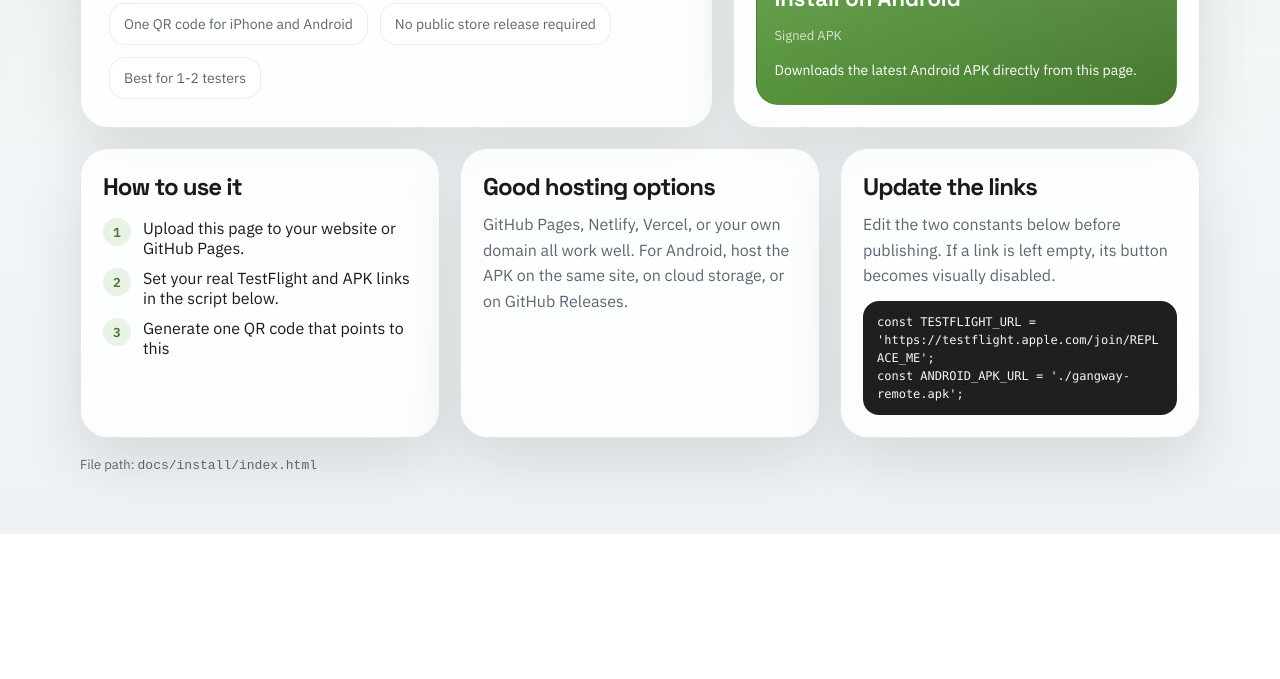
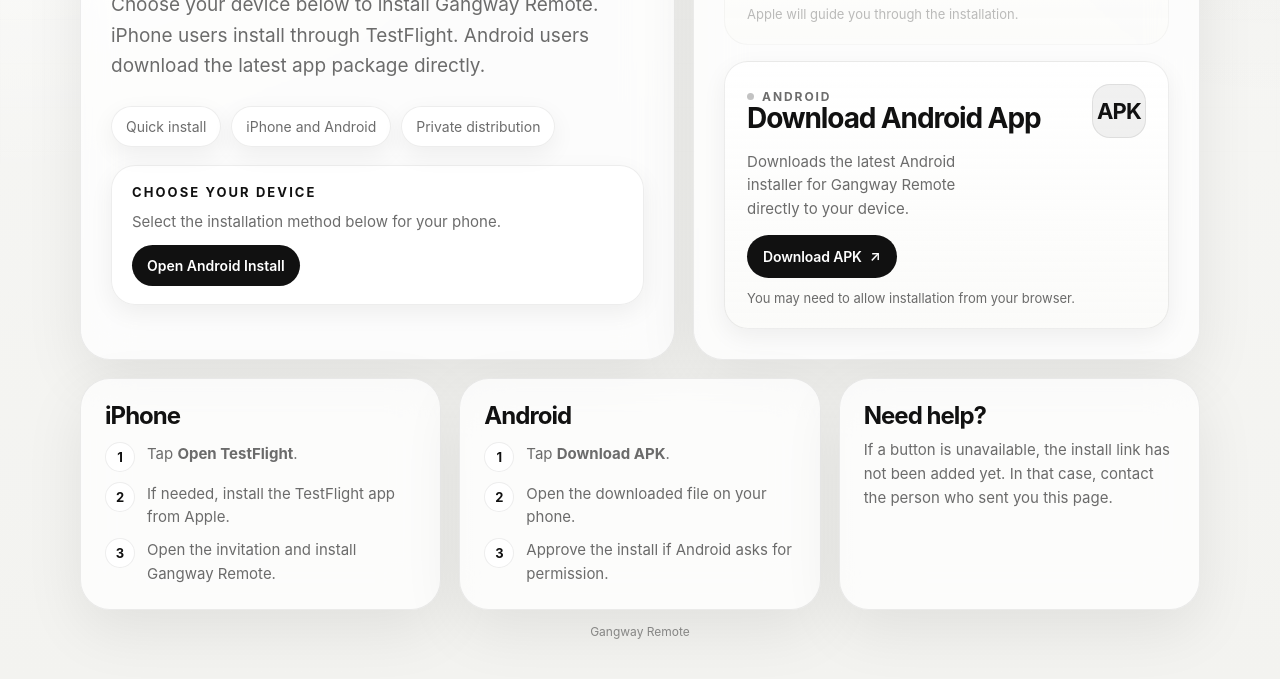
Before and after one commit to Theo2402/gangway-remote-install, a plain HTML site: page index.html in a window 1280 px wide. Shown: the part 377-1056 px from the top of the page. Before the commit the page ends 911 px from the top, so only its background shows below. Drawn offline with Linux system fonts and the light colour scheme.

Commit message:
Update install page

```diff
--- a/index.html
+++ b/index.html
@@ -1,51 +1,50 @@
 <!doctype html>
 <html lang="en">
+
 <head>
   <meta charset="utf-8" />
-    <meta
-      name="viewport"
-      content="width=device-width, initial-scale=1, viewport-fit=cover"
-    />
-    <title>Gangway Remote Install</title>
-    <meta
-      name="description"
-      content="Install Gangway Remote on iPhone or Android."
-    />
-    <link rel="preconnect" href="https://fonts.googleapis.com" />
-    <link rel="preconnect" href="https://fonts.gstatic.com" crossorigin />
-    <link
-      href="https://fonts.googleapis.com/css2?family=Space+Grotesk:wght@500;700&family=IBM+Plex+Sans:wght@400;500;600&display=swap"
-      rel="stylesheet"
-    />
+  <meta name="viewport" content="width=device-width, initial-scale=1, viewport-fit=cover" />
+  <title>Gangway Remote</title>
+  <meta name="description" content="Download Gangway Remote for iPhone or Android." />
   <style>
     :root {
-        --bg: #eef2f4;
-        --bg-grid: rgba(19, 26, 32, 0.05);
-        --surface: rgba(255, 255, 255, 0.84);
-        --surface-strong: #ffffff;
-        --text: #171b1f;
-        --text-soft: #5d6772;
-        --line: rgba(24, 31, 37, 0.1);
-        --shadow: 0 24px 60px rgba(24, 31, 37, 0.12);
-        --ios: #111111;
-        --android: #5b9a40;
-        --android-dark: #467930;
-        --chip: rgba(255, 255, 255, 0.68);
+      --bg: #f3f3f0;
+      --surface: rgba(255, 255, 255, 0.72);
+      --surface-strong: rgba(255, 255, 255, 0.92);
+      --line: rgba(28, 28, 30, 0.08);
+      --line-strong: rgba(28, 28, 30, 0.14);
+      --text: #111111;
+      --text-soft: rgba(17, 17, 17, 0.62);
+      --shadow: 0 20px 60px rgba(17, 17, 17, 0.08);
+      --shadow-soft: 0 8px 24px rgba(17, 17, 17, 0.06);
+      --button: #111111;
+      --button-hover: #222222;
+      --button-text: #ffffff;
     }
 
     * {
       box-sizing: border-box;
     }
 
+    html {
+      scroll-behavior: smooth;
+    }
+
     body {
       margin: 0;
       min-height: 100vh;
-        font-family: "IBM Plex Sans", sans-serif;
       color: var(--text);
+      font-family:
+        -apple-system,
+        BlinkMacSystemFont,
+        "SF Pro Display",
+        "SF Pro Text",
+        "Helvetica Neue",
+        sans-serif;
       background:
-          radial-gradient(circle at top left, rgba(91, 154, 64, 0.12), transparent 32%),
-          radial-gradient(circle at top right, rgba(17, 17, 17, 0.06), transparent 28%),
-          linear-gradient(180deg, #f7fafb 0%, var(--bg) 100%);
+        radial-gradient(circle at top left, rgba(255, 255, 255, 0.95), transparent 34%),
+        radial-gradient(circle at top right, rgba(0, 0, 0, 0.03), transparent 30%),
+        linear-gradient(180deg, #f7f7f5 0%, var(--bg) 100%);
     }
 
     body::before {
@@ -53,38 +52,38 @@
       position: fixed;
       inset: 0;
       pointer-events: none;
-        background-image:
-          linear-gradient(var(--bg-grid) 1px, transparent 1px),
-          linear-gradient(90deg, var(--bg-grid) 1px, transparent 1px);
-        background-size: 40px 40px;
-        mask-image: linear-gradient(180deg, rgba(0, 0, 0, 0.4), transparent 80%);
+      background:
+        linear-gradient(rgba(17, 17, 17, 0.03) 1px, transparent 1px),
+        linear-gradient(90deg, rgba(17, 17, 17, 0.03) 1px, transparent 1px);
+      background-size: 44px 44px;
+      mask-image: linear-gradient(180deg, rgba(0, 0, 0, 0.45), transparent 78%);
     }
 
     .shell {
-        width: min(1120px, calc(100vw - 32px));
+      width: min(1120px, calc(100vw - 28px));
       margin: 0 auto;
-        padding: 28px 0 48px;
+      padding: 18px 0 40px;
     }
 
     .hero {
       display: grid;
-        grid-template-columns: minmax(0, 1.15fr) minmax(320px, 0.85fr);
-        gap: 20px;
+      gap: 18px;
+      grid-template-columns: minmax(0, 1.08fr) minmax(320px, 0.92fr);
       align-items: stretch;
     }
 
     .panel,
     .card {
+      border-radius: 30px;
+      border: 1px solid var(--line);
       background: var(--surface);
-        backdrop-filter: blur(18px);
-        -webkit-backdrop-filter: blur(18px);
-        border: 1px solid var(--line);
-        border-radius: 28px;
+      backdrop-filter: blur(24px);
+      -webkit-backdrop-filter: blur(24px);
       box-shadow: var(--shadow);
     }
 
     .panel {
-        padding: 28px;
+      padding: 30px;
     }
 
     .eyebrow {
@@ -93,321 +92,454 @@
       gap: 10px;
       padding: 10px 14px;
       border-radius: 999px;
-        background: var(--chip);
-        border: 1px solid rgba(24, 31, 37, 0.08);
+      background: rgba(255, 255, 255, 0.8);
+      border: 1px solid var(--line);
+      color: var(--text-soft);
       font-size: 12px;
       font-weight: 600;
       letter-spacing: 0.18em;
       text-transform: uppercase;
-        color: var(--text-soft);
     }
 
     .eyebrow::before {
       content: "";
-        width: 10px;
-        height: 10px;
+      width: 9px;
+      height: 9px;
       border-radius: 999px;
-        background: var(--android);
-        box-shadow: 0 0 0 6px rgba(91, 154, 64, 0.15);
+      background: #111111;
     }
 
     h1,
-      h2 {
+    h2,
+    h3,
+    p {
       margin: 0;
-        font-family: "Space Grotesk", sans-serif;
+    }
+
+    h1 {
+      margin-top: 20px;
+      max-width: 11ch;
+      font-size: clamp(50px, 8vw, 88px);
+      line-height: 0.92;
+      letter-spacing: -0.055em;
+      font-weight: 700;
+    }
+
+    .lead {
+      max-width: 40rem;
+      margin-top: 18px;
+      font-size: 19px;
+      line-height: 1.62;
+      color: var(--text-soft);
+    }
+
+    .hero-meta {
+      margin-top: 24px;
+      display: flex;
+      flex-wrap: wrap;
+      gap: 10px;
+    }
+
+    .meta-pill {
+      padding: 11px 14px;
+      border-radius: 999px;
+      border: 1px solid var(--line);
+      background: rgba(255, 255, 255, 0.8);
+      font-size: 14px;
+      color: var(--text-soft);
+      box-shadow: var(--shadow-soft);
+    }
+
+    .install-panel {
+      display: grid;
+      gap: 16px;
+    }
+
+    .panel-head {
+      display: grid;
+      gap: 8px;
+    }
+
+    .panel-head h2 {
+      font-size: 34px;
+      line-height: 1;
       letter-spacing: -0.04em;
     }
 
-      h1 {
-        margin-top: 22px;
-        font-size: clamp(44px, 7vw, 74px);
-        line-height: 0.93;
-      }
-
-      .subtitle {
-        max-width: 56ch;
-        margin-top: 18px;
-        font-size: 18px;
-        line-height: 1.6;
-        color: var(--text-soft);
-      }
-
-      .meta {
-        display: flex;
-        flex-wrap: wrap;
-        gap: 12px;
-        margin-top: 22px;
-      }
-
-      .meta-chip {
-        padding: 11px 14px;
-        border-radius: 16px;
-        background: rgba(255, 255, 255, 0.68);
-        border: 1px solid rgba(24, 31, 37, 0.08);
-        font-size: 14px;
-        color: var(--text-soft);
-      }
-
-      .install-card {
-        display: grid;
-        gap: 14px;
-        padding: 22px;
-      }
-
-      .install-card h2 {
-        font-size: 28px;
-      }
-
-      .install-card p {
-        margin: 0;
+    .panel-head p {
       color: var(--text-soft);
       line-height: 1.55;
+      font-size: 15px;
     }
 
     .platform {
       position: relative;
-        overflow: hidden;
       display: grid;
-        gap: 10px;
-        padding: 18px;
-        border-radius: 22px;
+      gap: 12px;
+      text-decoration: none;
+      color: inherit;
+      padding: 22px;
+      border-radius: 24px;
       border: 1px solid var(--line);
-        text-decoration: none;
+      background: linear-gradient(180deg, rgba(255, 255, 255, 0.9), rgba(250, 250, 248, 0.8));
+      box-shadow: var(--shadow-soft);
       transition:
         transform 140ms ease,
         box-shadow 140ms ease,
-          border-color 140ms ease;
+        border-color 140ms ease,
+        background 140ms ease;
     }
 
     .platform:hover {
       transform: translateY(-1px);
-        box-shadow: 0 16px 34px rgba(24, 31, 37, 0.12);
+      box-shadow: 0 14px 30px rgba(17, 17, 17, 0.09);
+      border-color: var(--line-strong);
+      background: linear-gradient(180deg, rgba(255, 255, 255, 0.94), rgba(252, 252, 250, 0.9));
+    }
+
+    .platform.disabled,
+    .platform.disabled:hover {
+      transform: none;
+      cursor: default;
+      opacity: 0.45;
+      box-shadow: none;
+    }
+
+    .platform-top {
+      display: flex;
+      align-items: flex-start;
+      justify-content: space-between;
+      gap: 16px;
+    }
+
+    .platform-mark {
+      width: 54px;
+      height: 54px;
+      border-radius: 18px;
+      display: grid;
+      place-items: center;
+      background: rgba(17, 17, 17, 0.06);
+      border: 1px solid rgba(17, 17, 17, 0.08);
+      font-size: 22px;
+      font-weight: 700;
+      letter-spacing: -0.04em;
+    }
+
+    .platform small {
+      display: inline-flex;
+      align-items: center;
+      gap: 8px;
+      font-size: 12px;
+      font-weight: 700;
+      letter-spacing: 0.16em;
+      text-transform: uppercase;
+      color: var(--text-soft);
+    }
+
+    .platform small::before {
+      content: "";
+      width: 7px;
+      height: 7px;
+      border-radius: 999px;
+      background: rgba(17, 17, 17, 0.25);
     }
 
     .platform h3 {
-        margin: 0;
-        font-family: "Space Grotesk", sans-serif;
-        font-size: 22px;
+      font-size: 28px;
+      letter-spacing: -0.04em;
+      line-height: 1;
     }
 
-      .platform small {
-        color: rgba(255, 255, 255, 0.74);
-        font-size: 13px;
+    .platform p {
+      color: var(--text-soft);
+      line-height: 1.58;
+      font-size: 15px;
+      max-width: 28ch;
     }
 
-      .platform .hint {
+    .platform-cta {
+      margin-top: 2px;
+      display: inline-flex;
+      align-items: center;
+      gap: 8px;
+      padding: 13px 16px;
+      border-radius: 999px;
+      width: fit-content;
+      background: var(--button);
+      color: var(--button-text);
       font-size: 14px;
-        line-height: 1.5;
+      font-weight: 600;
+      letter-spacing: -0.01em;
     }
 
-      .platform.ios {
-        color: white;
-        background:
-          linear-gradient(180deg, rgba(255, 255, 255, 0.08), transparent),
-          linear-gradient(135deg, #202326 0%, var(--ios) 100%);
+    .platform-cta::after {
+      content: "↗";
+      font-size: 14px;
+      line-height: 1;
     }
 
-      .platform.android {
-        color: white;
-        background:
-          linear-gradient(180deg, rgba(255, 255, 255, 0.08), transparent),
-          linear-gradient(135deg, var(--android) 0%, var(--android-dark) 100%);
+    .platform.disabled .platform-cta {
+      background: rgba(17, 17, 17, 0.12);
+      color: rgba(17, 17, 17, 0.45);
     }
 
-      .platform.disabled {
-        cursor: default;
-        opacity: 0.55;
-        box-shadow: none;
+    .platform-note {
+      font-size: 13px;
+      color: var(--text-soft);
     }
 
-      .platform.disabled:hover {
-        transform: none;
+    .stack {
+      margin-top: 18px;
+      display: grid;
+      grid-template-columns: repeat(3, minmax(0, 1fr));
+      gap: 18px;
     }
 
-      .grid {
-        margin-top: 20px;
-        display: grid;
-        grid-template-columns: repeat(3, minmax(0, 1fr));
-        gap: 20px;
+    .card {
+      padding: 24px;
     }
 
+    .card h2 {
+      font-size: 24px;
+      letter-spacing: -0.04em;
+      line-height: 1.05;
+    }
+
+    .card p {
+      margin-top: 10px;
+      color: var(--text-soft);
+      line-height: 1.6;
+      font-size: 15px;
+    }
+
+    .steps {
+      margin-top: 14px;
+      display: grid;
+      gap: 10px;
+    }
+
+    .step {
+      display: grid;
+      grid-template-columns: 30px 1fr;
+      gap: 12px;
+      align-items: start;
+      color: var(--text-soft);
+      line-height: 1.55;
+      font-size: 15px;
+    }
+
+    .step-index {
+      display: grid;
+      place-items: center;
+      width: 30px;
+      height: 30px;
+      border-radius: 999px;
+      border: 1px solid var(--line);
+      background: rgba(255, 255, 255, 0.86);
+      color: #111111;
+      font-size: 13px;
+      font-weight: 700;
+    }
+
+    .smart-card {
+      margin-top: 18px;
+      padding: 18px 20px;
+      border-radius: 24px;
+      border: 1px solid var(--line);
+      background: var(--surface-strong);
+      box-shadow: var(--shadow-soft);
+      display: none;
+      gap: 10px;
+    }
+
+    .smart-card.active {
+      display: grid;
+    }
+
+    .smart-card strong {
+      font-size: 13px;
+      letter-spacing: 0.16em;
+      text-transform: uppercase;
+    }
+
+    .smart-card p {
+      color: var(--text-soft);
+      font-size: 15px;
+      line-height: 1.55;
+    }
+
+    .smart-card a {
+      margin-top: 2px;
+      width: fit-content;
+      text-decoration: none;
+      padding: 12px 15px;
+      border-radius: 999px;
+      background: #111111;
+      color: #ffffff;
+      font-size: 14px;
+      font-weight: 600;
+    }
+
+    .footer {
+      margin-top: 14px;
+      color: rgba(17, 17, 17, 0.46);
+      font-size: 12px;
+      text-align: center;
+    }
+
+    @media (max-width: 920px) {
+      .hero,
+      .stack {
+        grid-template-columns: 1fr;
+      }
+
+      .shell {
+        width: min(760px, calc(100vw - 22px));
+        padding-top: 12px;
+      }
+
+      .panel,
+      .card {
+        border-radius: 26px;
+      }
+    }
+
+    @media (max-width: 620px) {
+      .panel,
       .card {
         padding: 22px;
       }
 
-      .card h2 {
-        font-size: 24px;
+      h1 {
+        max-width: none;
+        font-size: clamp(42px, 13vw, 62px);
       }
 
-      .card p {
-        margin: 10px 0 0;
-        color: var(--text-soft);
-        line-height: 1.6;
+      .lead {
+        font-size: 17px;
       }
 
-      .steps {
-        margin: 16px 0 0;
-        padding: 0;
-        list-style: none;
-        display: grid;
-        gap: 10px;
-      }
-
-      .steps li {
-        display: grid;
-        grid-template-columns: 28px 1fr;
-        gap: 12px;
-        align-items: start;
-      }
-
-      .steps strong {
-        display: inline-grid;
-        place-items: center;
-        width: 28px;
-        height: 28px;
-        border-radius: 999px;
-        background: rgba(91, 154, 64, 0.12);
-        color: var(--android-dark);
-        font-size: 13px;
-        font-weight: 700;
-      }
-
-      .footer {
-        margin-top: 18px;
-        color: var(--text-soft);
-        font-size: 13px;
-      }
-
-      .code {
-        margin-top: 12px;
-        padding: 12px 14px;
-        border-radius: 16px;
-        background: rgba(17, 17, 17, 0.94);
-        color: #f4f7f8;
-        font-family: ui-monospace, SFMono-Regular, Menlo, Monaco, Consolas, monospace;
-        font-size: 12px;
-        line-height: 1.5;
-        white-space: pre-wrap;
-        word-break: break-word;
-      }
-
-      @media (max-width: 920px) {
-        .hero,
-        .grid {
-          grid-template-columns: 1fr;
-        }
-
-        .shell {
-          width: min(720px, calc(100vw - 24px));
-          padding-top: 18px;
-        }
-
-        .panel,
-        .card {
-          border-radius: 24px;
+      .platform h3 {
+        font-size: 24px;
       }
     }
   </style>
 </head>
+
 <body>
   <main class="shell">
     <section class="hero">
       <div class="panel">
         <div class="eyebrow">Gangway Remote</div>
-          <h1>Install the app on your phone.</h1>
-          <p class="subtitle">
-            Use the iPhone button for TestFlight, or the Android button for the
-            signed APK. This page is designed to sit behind one QR code for all
-            testers.
+        <h1>Download the app for your phone.</h1>
+        <p class="lead">
+          Choose your device below to install Gangway Remote. iPhone users install
+          through TestFlight. Android users download the latest app package
+          directly.
         </p>
-          <div class="meta">
-            <div class="meta-chip">One QR code for iPhone and Android</div>
-            <div class="meta-chip">No public store release required</div>
-            <div class="meta-chip">Best for 1-2 testers</div>
+        <div class="hero-meta">
+          <div class="meta-pill">Quick install</div>
+          <div class="meta-pill">iPhone and Android</div>
+          <div class="meta-pill">Private distribution</div>
+        </div>
+
+        <div id="smart-card" class="smart-card" aria-live="polite">
+          <strong id="smart-label">Recommended</strong>
+          <p id="smart-copy"></p>
+          <a id="smart-link" href="#" rel="noopener noreferrer">Continue</a>
         </div>
       </div>
 
-        <aside class="panel install-card">
-          <div>
+      <aside class="panel install-panel">
+        <div class="panel-head">
           <h2>Choose your device</h2>
           <p>
-              Android is ready now. iPhone via TestFlight will be added later.
-
+            If you are on iPhone, use TestFlight. If you are on Android, download
+            and install the Android app.
           </p>
         </div>
 
-          <a
-            id="ios-link"
-            class="platform ios"
-            href="#"
-            rel="noopener noreferrer"
-          >
-            <h3>Install on iPhone</h3>
-            <small>TestFlight</small>
-            <div class="hint">
-              Opens your TestFlight invitation link so testers can install the
-              native iPhone app.
+        <a id="ios-link" class="platform" href="#" rel="noopener noreferrer">
+          <div class="platform-top">
+            <div>
+              <small>iPhone</small>
+              <h3>Install with TestFlight</h3>
             </div>
+            <div class="platform-mark">iOS</div>
+          </div>
+          <p>
+            Opens the TestFlight invitation to install the iPhone version of
+            Gangway Remote.
+          </p>
+          <div class="platform-cta">Open TestFlight</div>
+          <div class="platform-note">Apple will guide you through the installation.</div>
         </a>
 
-          <a
-            id="android-link"
-            class="platform android"
-            href="#"
-            rel="noopener noreferrer"
-          >
-            <h3>Install on Android</h3>
-            <small>Signed APK</small>
-            <div class="hint">
-              Downloads the latest Android APK directly from this page.
-
+        <a id="android-link" class="platform" href="#" rel="noopener noreferrer">
+          <div class="platform-top">
+            <div>
+              <small>Android</small>
+              <h3>Download Android App</h3>
             </div>
+            <div class="platform-mark">APK</div>
+          </div>
+          <p>
+            Downloads the latest Android installer for Gangway Remote directly to
+            your device.
+          </p>
+          <div class="platform-cta">Download APK</div>
+          <div class="platform-note">You may need to allow installation from your browser.</div>
         </a>
       </aside>
     </section>
 
-      <section class="grid">
+    <section class="stack">
       <article class="card">
-          <h2>How to use it</h2>
-          <ul class="steps">
-            <li>
-              <strong>1</strong>
-              <div>Upload this page to your website or GitHub Pages.</div>
-            </li>
-            <li>
-              <strong>2</strong>
-              <div>Set your real TestFlight and APK links in the script below.</div>
-            </li>
-            <li>
-              <strong>3</strong>
-              <div>Generate one QR code that points to this  </div>
-            </li>
-          </ul>
+        <h2>iPhone</h2>
+        <div class="steps">
+          <div class="step">
+            <div class="step-index">1</div>
+            <div>Tap <strong>Open TestFlight</strong>.</div>
+          </div>
+          <div class="step">
+            <div class="step-index">2</div>
+            <div>If needed, install the TestFlight app from Apple.</div>
+          </div>
+          <div class="step">
+            <div class="step-index">3</div>
+            <div>Open the invitation and install Gangway Remote.</div>
+          </div>
+        </div>
       </article>
 
       <article class="card">
-          <h2>Good hosting options</h2>
-          <p>
-            GitHub Pages, Netlify, Vercel, or your own domain all work well.
-            For Android, host the APK on the same site, on cloud storage, or on
-            GitHub Releases.
-          </p>
+        <h2>Android</h2>
+        <div class="steps">
+          <div class="step">
+            <div class="step-index">1</div>
+            <div>Tap <strong>Download APK</strong>.</div>
+          </div>
+          <div class="step">
+            <div class="step-index">2</div>
+            <div>Open the downloaded file on your phone.</div>
+          </div>
+          <div class="step">
+            <div class="step-index">3</div>
+            <div>Approve the install if Android asks for permission.</div>
+          </div>
+        </div>
       </article>
 
       <article class="card">
-          <h2>Update the links</h2>
+        <h2>Need help?</h2>
         <p>
-            Edit the two constants below before publishing. If a link is left
-            empty, its button becomes visually disabled.
+          If a button is unavailable, the install link has not been added yet. In
+          that case, contact the person who sent you this page.
         </p>
-          <div class="code">const TESTFLIGHT_URL = 'https://testflight.apple.com/join/REPLACE_ME';
-const ANDROID_APK_URL = './gangway-remote.apk';</div>
       </article>
     </section>
 
-      <p class="footer">
-        File path: <code>docs/install/index.html</code>
-      </p>
+    <p class="footer">Gangway Remote</p>
   </main>
 
   <script>
@@ -416,7 +548,7 @@
 
     function applyLink(id, href) {
       const node = document.getElementById(id);
-        if (!node) return;
+      if (!node) return false;
 
       const empty =
         !href ||
@@ -428,14 +560,59 @@
         node.classList.add("disabled");
         node.removeAttribute("href");
         node.setAttribute("aria-disabled", "true");
+        return false;
+      }
+
+      node.href = href;
+      return true;
+    }
+
+    function detectPlatform() {
+      const ua = navigator.userAgent || "";
+      if (/iPhone|iPad|iPod/i.test(ua)) return "ios";
+      if (/Android/i.test(ua)) return "android";
+      return "desktop";
+    }
+
+    function setRecommendedCard(platform, iosReady, androidReady) {
+      const card = document.getElementById("smart-card");
+      const label = document.getElementById("smart-label");
+      const copy = document.getElementById("smart-copy");
+      const link = document.getElementById("smart-link");
+
+      let href = "";
+      let button = "";
+      let text = "";
+
+      if (platform === "ios" && iosReady) {
+        label.textContent = "Recommended for your device";
+        text = "You are on an iPhone or iPad. Install Gangway Remote with TestFlight.";
+        button = "Open TestFlight";
+        href = TESTFLIGHT_URL;
+      } else if (platform === "android" && androidReady) {
+        label.textContent = "Recommended for your device";
+        text = "You are on Android. Download the latest Gangway Remote app package.";
+        button = "Download APK";
+        href = ANDROID_APK_URL;
+      } else if (iosReady || androidReady) {
+        label.textContent = "Choose your device";
+        text = "Select the installation method below for your phone.";
+        button = iosReady ? "Open iPhone Install" : "Open Android Install";
+        href = iosReady ? TESTFLIGHT_URL : ANDROID_APK_URL;
+      } else {
         return;
       }
 
-        node.href = href;
+      copy.textContent = text;
+      link.textContent = button;
+      link.href = href;
+      card.classList.add("active");
     }
 
-      applyLink("ios-link", TESTFLIGHT_URL);
-      applyLink("android-link", ANDROID_APK_URL);
+    const iosReady = applyLink("ios-link", TESTFLIGHT_URL);
+    const androidReady = applyLink("android-link", ANDROID_APK_URL);
+    setRecommendedCard(detectPlatform(), iosReady, androidReady);
   </script>
 </body>
+
 </html>
```
Lines whose indentation alone changed are shown as unchanged.
